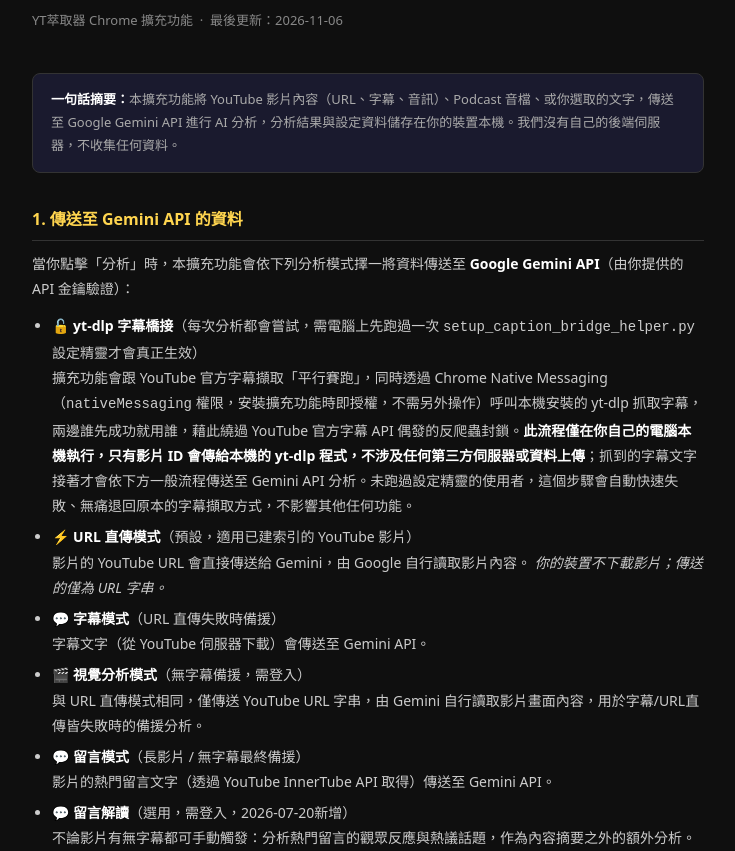
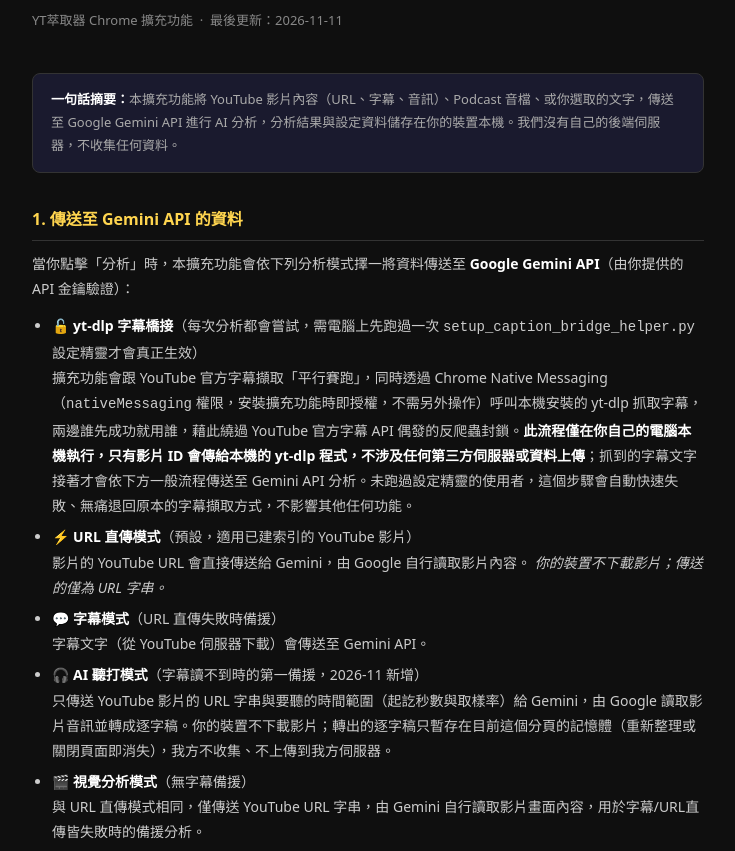
Before and after one commit to alex1491tw-sketch/yt-summarizer-privacy, a plain HTML site: page index.html in a window 1280 px wide. Shown: the part 80-931 px from the top of the page, without its empty margins (272-1007 px from the left). Drawn offline with Linux system fonts and the light colour scheme.

Commit message:
docs: 隱私權政策同步為 5.42 版（補 AI 聽打說明、視覺分析去掉需登入）
Co-Authored-By: Claude Sonnet 5.5 <noreply@anthropic.com>

```diff
--- a/index.html
+++ b/index.html
@@ -36,7 +36,7 @@
 <body>
 
   <h1>🔐 隱私權政策</h1>
-  <p class="subtitle">YT萃取器 Chrome 擴充功能 &nbsp;·&nbsp; 最後更新：2026-11-06</p>
+  <p class="subtitle">YT萃取器 Chrome 擴充功能 &nbsp;·&nbsp; 最後更新：2026-11-11</p>
 
   <div class="highlight">
     <strong>一句話摘要：</strong>本擴充功能將 YouTube 影片內容（URL、字幕、音訊）、Podcast 音檔、或你選取的文字，傳送至 Google Gemini API 進行 AI 分析，分析結果與設定資料儲存在你的裝置本機。我們沒有自己的後端伺服器，不收集任何資料。
@@ -59,7 +59,11 @@
       字幕文字（從 YouTube 伺服器下載）會傳送至 Gemini API。
     </li>
     <li>
-      <strong>🎬 視覺分析模式</strong>（無字幕備援，需登入）<br>
+      <strong>🎧 AI 聽打模式</strong>（字幕讀不到時的第一備援，2026-11 新增）<br>
+      只傳送 YouTube 影片的 URL 字串與要聽的時間範圍（起訖秒數與取樣率）給 Gemini，由 Google 讀取影片音訊並轉成逐字稿。你的裝置不下載影片；轉出的逐字稿只暫存在目前這個分頁的記憶體（重新整理或關閉頁面即消失），我方不收集、不上傳到我方伺服器。
+    </li>
+    <li>
+      <strong>🎬 視覺分析模式</strong>（無字幕備援）<br>
       與 URL 直傳模式相同，僅傳送 YouTube URL 字串，由 Gemini 自行讀取影片畫面內容，用於字幕/URL直傳皆失敗時的備援分析。
     </li>
     <li>
```
